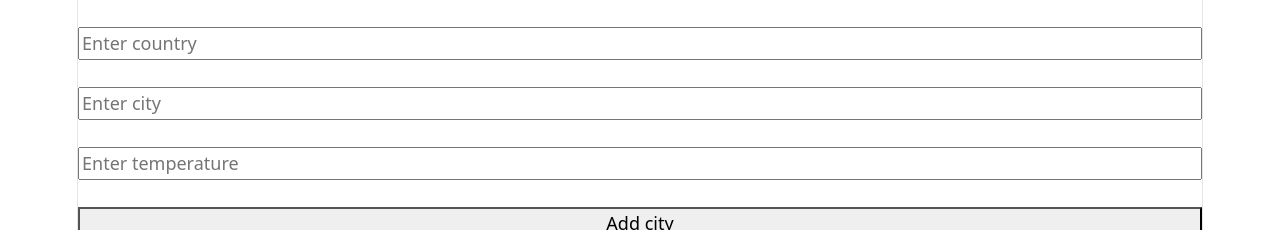
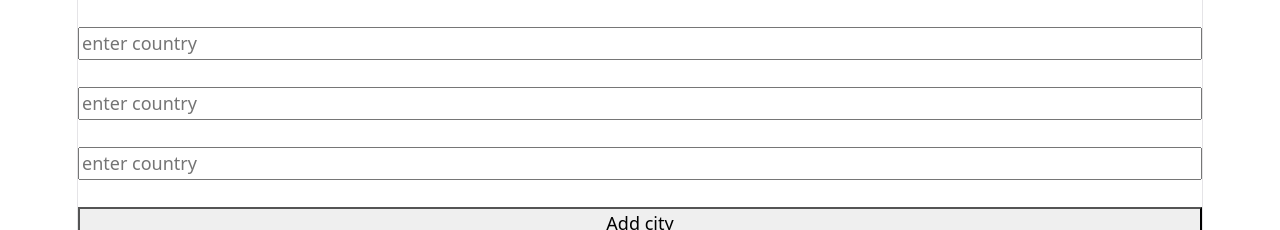
Before and after one commit to BataRaka10/cas-4-domaci-VEZBANJE, a React (Vite) app: page / in a window 1280 px wide. Shown: the top 230 px of the page. Built offline with nearby package versions, Linux system fonts and the light colour scheme.

Commit message:
home work inputs added

```diff
--- a/src/Components/Weather.jsx
+++ b/src/Components/Weather.jsx
@@ -4,14 +4,13 @@ import { useState } from "react";
 
 function Weather() {
 
-    let [country, setCountry] = useState("")
+    let [country, setCountry] = useState("");
 
-    let [city, setCity] = useState("")
+    let [city, setCity] = useState("");
 
-    let [temperature, setTemperature] = useState("")
+    let [temperature, setTemperature] = useState("");
 
-    let [cities, setCities] = useState([])
-
+    let [cities, setCities] = useState([]);
 
 
     // let [country, setCountry] = useState("");
@@ -45,15 +44,14 @@ function Weather() {
     return (
         <>
             <br />
-            <input type="text" onInput={ (e) => setCountry(e.currentTarget.value)} placeholder="Enter country"/>
+            <input type="text" onInput={ (e) => setCountry(e.currentTarget.value)} placeholder="enter country" />
             <br />
-            <input type="text" onInput={ (e) => setCity(e.currentTarget.value)} placeholder="Enter city"/>
+            <input type="text" onInput={ (e) => setCity(e.currentTarget.value)} placeholder="enter country" />
             <br />
-            <input type="number" onInput={ (e) => setTemperature(e.currentTarget.value)} placeholder="Enter temperature"/>
+            <input type="nu" onInput={ (e) => setTemperature(e.currentTarget.value)} placeholder="enter country" />
             <br />
-            <button>Add city</button>
+            <button >Add city</button>
             <br />
-
 
 
             {/* da ispisemo sve gradove */}
```
